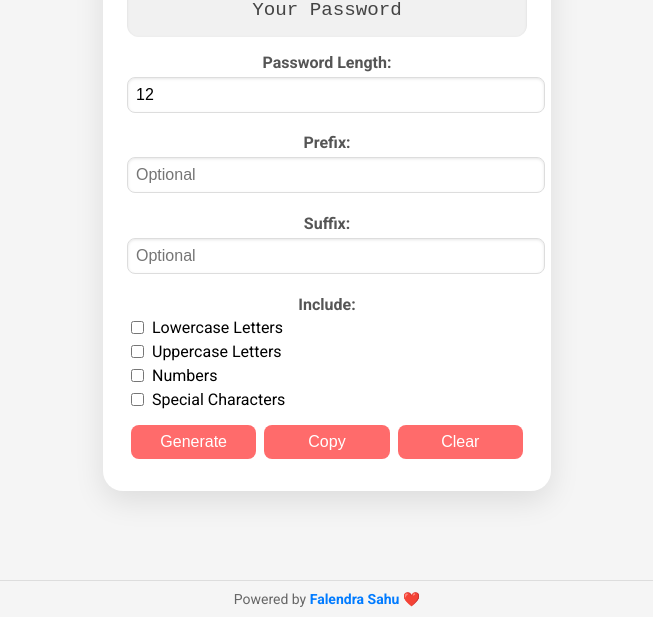
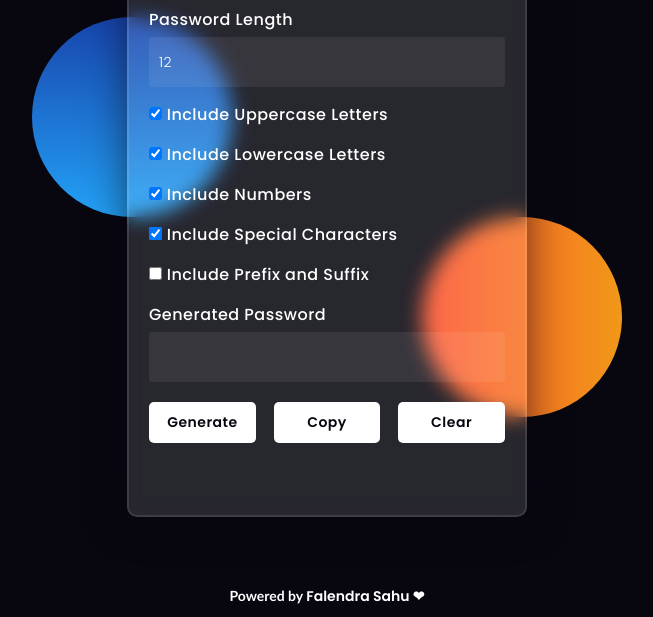
Before and after one commit to falendra-sahu/Password-Generator, a plain HTML site: page index.html in a window 1280 px wide. Shown: the part 183-800 px from the top of the page, without its empty margins (313-966 px from the left). Drawn offline with Linux system fonts and the light colour scheme.

Commit message:
Update index.html

```diff
--- a/index.html
+++ b/index.html
@@ -1,216 +1,282 @@
 <!DOCTYPE html>
 <html lang="en">
 <head>
-    <meta charset="UTF-8">
-    <meta name="viewport" content="width=device-width, initial-scale=1.0, user-scalable=no, maximum-scale=1.0">
-    <title>Custom Password Generator</title>
-    <link href="https://fonts.googleapis.com/css2?family=Roboto:wght@400;700&display=swap" rel="stylesheet">
+    <meta name="viewport" content="width=device-width, initial-scale=1.0, user-scalable=no">
+    <title>Password Generator</title>
+    <link rel="preconnect" href="https://fonts.gstatic.com">
+    <link rel="stylesheet" href="https://cdnjs.cloudflare.com/ajax/libs/font-awesome/5.15.4/css/all.min.css">
+    <link href="https://fonts.googleapis.com/css2?family=Poppins:wght@300;500;600&display=swap" rel="stylesheet">
     <style>
-        html, body {
-            height: 100%;
+        *, *:before, *:after {
+            padding: 0;
             margin: 0;
+            box-sizing: border-box;
         }
         body {
-            font-family: 'Roboto', sans-serif;
-            background: #f5f5f5;
-            display: flex;
-            flex-direction: column;
-            justify-content: center;
-            align-items: center;
-            box-sizing: border-box;
+            background-color: #080710;
+            overflow: hidden; /* Prevent scrolling */
+            touch-action: pan-y; /* Prevent zooming */
         }
-        .container {
-            background: #fff;
-            padding: 1.5rem;
-            border-radius: 20px;
-            box-shadow: 0 10px 30px rgba(0, 0, 0, 0.1);
+        .background {
+            width: 430px;
+            height: 520px;
+            position: absolute;
+            transform: translate(-50%, -50%);
+            left: 50%;
+            top: 50%;
+        }
+        .shape {
+            height: 200px;
+            width: 200px;
+            position: absolute;
+            border-radius: 50%;
+        }
+        .shape:first-child {
+            background: linear-gradient(#1845ad, #23a2f6);
+            left: -80px;
+            top: 60px;
+        }
+        .shape:last-child {
+            background: linear-gradient(to right, #ff512f, #f09819);
+            right: -80px;
+            bottom: 60px;
+        }
+        form {
+            height: 600px;
+            width: 400px;
+            background-color: rgba(255, 255, 255, 0.13);
+            position: absolute;
+            transform: translate(-50%, -50%);
+            top: 50%;
+            left: 50%;
+            border-radius: 10px;
+            backdrop-filter: blur(10px);
+            border: 2px solid rgba(255, 255, 255, 0.1);
+            box-shadow: 0 0 40px rgba(8, 7, 16, 0.6);
+            padding: 20px;
+        }
+        form * {
+            font-family: 'Poppins', sans-serif;
+            color: #ffffff;
+            letter-spacing: 0.5px;
+            outline: none;
+            border: none;
+        }
+        form h3 {
+            font-size: 32px;
+            font-weight: 500;
             text-align: center;
-            max-width: 400px;
+            margin-bottom: 20px;
+        }
+        label {
+            display: block;
+            margin-top: 15px;
+            font-size: 16px;
+            font-weight: 500;
+        }
+        input[type="text"], input[type="number"] {
+            display: block;
+            height: 50px;
             width: 100%;
-            margin-bottom: 60px; /* Space for the footer */
+            background-color: rgba(255, 255, 255, 0.07);
+            border-radius: 3px;
+            padding: 0 10px;
+            font-size: 14px;
+            font-weight: 300;
+            margin-top: 5px;
         }
-        .container h1 {
-            margin-bottom: 1rem;
-            font-size: 2rem;
-            color: #333;
-        }
-        .password-display {
-            background: #f1f1f1;
-            padding: 1rem;
-            border-radius: 12px;
-            margin-bottom: 1rem;
-            font-family: 'Courier New', Courier, monospace;
-            font-size: 1.2rem;
-            color: #444;
-            box-shadow: inset 0 1px 3px rgba(0, 0, 0, 0.1);
-        }
-        .form-group {
-            margin-bottom: 1rem;
-        }
-        .form-group label {
-            display: block;
-            margin-bottom: 0.3rem;
-            font-weight: bold;
-            color: #555;
-        }
-        .form-group input[type="number"],
-        .form-group input[type="text"] {
-            width: 100%;
-            padding: 0.5rem;
-            border-radius: 8px;
-            border: 1px solid #ddd;
-            margin-bottom: 0.3rem;
-            font-size: 1rem;
-            box-shadow: inset 0 1px 3px rgba(0, 0, 0, 0.1);
-        }
-        .form-group input[type="checkbox"] {
-            margin-right: 0.5rem;
-        }
-        .form-group div {
-            display: flex;
-            align-items: center;
-            margin-bottom: 0.3rem;
-        }
-        .buttons {
+        .button-container {
             display: flex;
             justify-content: space-between;
-            margin-top: 1rem;
+            margin-top: 20px;
         }
-        .buttons button {
-            background: #ff6b6b;
+        button {
+            width: 30%;
+            background-color: #ffffff;
+            color: #080710;
+            padding: 10px 0;
+            font-size: 14px;
+            font-weight: 600;
+            border-radius: 5px;
+            cursor: pointer;
+        }
+        .message {
             color: white;
-            border: none;
-            padding: 0.5rem;
-            border-radius: 8px;
-            cursor: pointer;
-            font-size: 1rem;
-            transition: background 0.3s;
-            flex: 1;
-            margin: 0 0.25rem;
-        }
-        .buttons button:hover {
-            background: #ff4757;
-        }
-        .feedback {
-            margin-top: 0.5rem;
-            color: green;
+            font-weight: bold;
+            text-align: center;
+            display: none;
+            margin-top: 15px;
         }
         footer {
+            position: absolute;
+            bottom: 10px;
+            width: 100%;
+            text-align: center;
             font-size: 14px;
-            color: #666;
-            text-align: center;
-            position: fixed;
-            bottom: 0;
-            width: 100%;
-            background: #f5f5f5;
-            padding: 10px 0;
-            border-top: 1px solid #ddd;
+            color: white;
+            font-weight: bold;
+            font-family: Calibri, sans-serif;
         }
-        footer a {
-            color: #007bff;
-            text-decoration: none;
+        .powered-by {
+            font-family: Calibri, sans-serif;
+        }
+        .falendra {
+            color: white;
             font-weight: bold;
+            font-family: 'Poppins', sans-serif;
         }
-        footer a:hover {
-            text-decoration: underline;
+
+        @media (max-width: 500px) {
+            .background {
+                width: 90vw;
+                height: 90vh;
+            }
+            form {
+                width: 90vw;
+                height: auto;
+                padding: 10px;
+            }
+            form h3 {
+                font-size: 24px;
+            }
+            button {
+                width: 32%;
+                font-size: 12px;
+            }
+        }
+        .prefix-suffix-container {
+            display: flex;
+            justify-content: space-between;
+            align-items: center;
+            margin-top: 15px;
+        }
+        .prefix-suffix-container input {
+            width: 48%; /* Adjusts width for both fields */
         }
     </style>
 </head>
 <body>
-    <div class="container">
-        <h1>Password Generator</h1>
-        <div class="password-display" id="passwordDisplay">Your Password</div>
-        <div class="form-group">
-            <label for="passwordLength">Password Length:</label>
-            <input type="number" id="passwordLength" min="4" max="20" value="12">
+<div class="background">
+    <div class="shape"></div>
+    <div class="shape"></div>
 </div>
-        <div class="form-group">
-            <label for="prefix">Prefix:</label>
-            <input type="text" id="prefix" placeholder="Optional">
+<form id="passwordForm">
+    <h3>Password Generator</h3>
+
+    <label for="passwordLength">Password Length</label>
+    <input type="number" id="passwordLength" value="12" min="1" max="50">
+
+    <label><input type="checkbox" id="includeUppercase" checked> Include Uppercase Letters</label>
+    <label><input type="checkbox" id="includeLowercase" checked> Include Lowercase Letters</label>
+    <label><input type="checkbox" id="includeNumbers" checked> Include Numbers</label>
+    <label><input type="checkbox" id="includeSpecials" checked> Include Special Characters</label>
+
+    <label><input type="checkbox" id="includePrefixSuffix"> Include Prefix and Suffix</label>
+
+    <div class="prefix-suffix-container" id="prefixSuffixContainer" style="display: none;">
+        <input type="text" id="prefixInput" placeholder="Prefix">
+        <input type="text" id="suffixInput" placeholder="Suffix">
     </div>
-        <div class="form-group">
-            <label for="suffix">Suffix:</label>
-            <input type="text" id="suffix" placeholder="Optional">
+
+    <label for="passwordOutput">Generated Password</label>
+    <input type="text" id="passwordOutput" readonly>
+
+    <div class="button-container">
+        <button type="button" id="generateButton">Generate</button>
+        <button type="button" id="copyButton">Copy</button>
+        <button type="button" id="clearButton">Clear</button>
     </div>
-        <div class="form-group">
-            <label>Include:</label>
-            <div>
-                <input type="checkbox" id="includeLowercase"> Lowercase Letters
-            </div>
-            <div>
-                <input type="checkbox" id="includeUppercase"> Uppercase Letters
-            </div>
-            <div>
-                <input type="checkbox" id="includeNumbers"> Numbers
-            </div>
-            <div>
-                <input type="checkbox" id="includeSymbols"> Special Characters
-            </div>
-        </div>
-        <div class="buttons">
-            <button onclick="generatePassword()">Generate</button>
-            <button onclick="copyPassword()">Copy</button>
-            <button onclick="clearFields()">Clear</button>
-        </div>
-        <div class="feedback" id="feedback"></div>
-    </div>
+
+    <div class="message" id="message"></div>
+</form>
+
 <footer>
-        Powered by <a href="#">Falendra Sahu ❤️</a>
+    <div class="powered-by">Powered by <span class="falendra">Falendra Sahu ❤︎</span></div>
 </footer>
 
 <script>
-        function generatePassword() {
-            const length = document.getElementById('passwordLength').value;
-            const prefix = document.getElementById('prefix').value;
-            const suffix = document.getElementById('suffix').value;
+    const generateButton = document.getElementById('generateButton');
+    const copyButton = document.getElementById('copyButton');
+    const clearButton = document.getElementById('clearButton');
+    const passwordOutput = document.getElementById('passwordOutput');
+    const messageElement = document.getElementById('message');
+    const includePrefixSuffix = document.getElementById('includePrefixSuffix');
+    const prefixSuffixContainer = document.getElementById('prefixSuffixContainer');
+    const prefixInput = document.getElementById('prefixInput');
+    const suffixInput = document.getElementById('suffixInput');
+
+    includePrefixSuffix.addEventListener('change', function() {
+        prefixSuffixContainer.style.display = includePrefixSuffix.checked ? 'flex' : 'none';
+    });
+
+    generateButton.addEventListener('click', function() {
+        const length = +document.getElementById('passwordLength').value;
+        const includeUppercase = document.getElementById('includeUppercase').checked;
         const includeLowercase = document.getElementById('includeLowercase').checked;
-            const includeUppercase = document.getElementById('includeUppercase').checked;
         const includeNumbers = document.getElementById('includeNumbers').checked;
-            const includeSymbols = document.getElementById('includeSymbols').checked;
+        const includeSpecials = document.getElementById('includeSpecials').checked;
 
-            if (!includeLowercase && !includeUppercase && !includeNumbers && !includeSymbols) {
-                alert('Please select at least one character type.');
-                return;
+        const password = generatePassword(length, includeUppercase, includeLowercase, includeNumbers, includeSpecials);
+        let finalPassword = password;
+        if (includePrefixSuffix.checked) {
+            finalPassword = prefixInput.value + finalPassword + suffixInput.value;
         }
 
-            const lowercase = 'abcdefghijklmnopqrstuvwxyz';
-            const uppercase = 'ABCDEFGHIJKLMNOPQRSTUVWXYZ';
-            const numbers = '0123456789';
-            const symbols = '!@#$%^&*()_+-=[]{}|;:,.<>?';
-            let allChars = '';
-            if (includeLowercase) allChars += lowercase;
-            if (includeUppercase) allChars += uppercase;
-            if (includeNumbers) allChars += numbers;
-            if (includeSymbols) allChars += symbols;
+        passwordOutput.value = finalPassword;
+    });
 
-            let password = '';
-            for (let i = 0; i < length; i++) {
-                password += allChars.charAt(Math.floor(Math.random() * allChars.length));
-            }
-
-            document.getElementById('passwordDisplay').innerText = prefix + password + suffix;
-        }
-
-        function copyPassword() {
-            const password = document.getElementById('passwordDisplay').innerText;
-            navigator.clipboard.writeText(password).then(() => {
-                document.getElementById('feedback').innerText = 'Password copied to clipboard!';
+    copyButton.addEventListener('click', function() {
+        if (passwordOutput.value === '') {
+            messageElement.textContent = 'Please generate a password first!';
+            messageElement.style.display = 'block';
             setTimeout(() => {
-                    document.getElementById('feedback').innerText = '';
-                }, 2000);
+                messageElement.style.display = 'none';
+            }, 1000);
+        } else {
+            navigator.clipboard.writeText(passwordOutput.value).then(() => {
+                messageElement.textContent = 'Password copied to clipboard!';
+                messageElement.style.display = 'block';
+                setTimeout(() => {
+                    messageElement.style.display = 'none';
+                }, 1000);
             });
         }
+    });
 
-        function clearFields() {
-            document.getElementById('passwordLength').value = '12';
-            document.getElementById('prefix').value = '';
-            document.getElementById('suffix').value = '';
-            document.getElementById('includeLowercase').checked = false;
-            document.getElementById('includeUppercase').checked = false;
-            document.getElementById('includeNumbers').checked = false;
-            document.getElementById('includeSymbols').checked = false;
-            document.getElementById('passwordDisplay').innerText = 'Your Password';
-            document.getElementById('feedback').innerText = '';
+    clearButton.addEventListener('click', function() {
+        passwordOutput.value = '';
+        messageElement.textContent = '';
+        messageElement.style.display = 'none';
+        document.getElementById('passwordLength').value = 12; // Reset password length to default
+        document.getElementById('includeUppercase').checked = true; // Reset checkboxes
+        document.getElementById('includeLowercase').checked = true;
+        document.getElementById('includeNumbers').checked = true;
+        document.getElementById('includeSpecials').checked = true;
+        prefixInput.value = ''; // Reset prefix
+        suffixInput.value = ''; // Reset suffix
+        prefixSuffixContainer.style.display = 'none'; // Hide prefix/suffix input
+        includePrefixSuffix.checked = false; // Uncheck the include prefix/suffix checkbox
+    });
+
+    function generatePassword(length, includeUppercase, includeLowercase, includeNumbers, includeSpecials) {
+        const upperChars = 'ABCDEFGHIJKLMNOPQRSTUVWXYZ';
+        const lowerChars = 'abcdefghijklmnopqrstuvwxyz';
+        const numberChars = '0123456789';
+        const specialChars = '!@#$%^&*()_+';
+
+        let characters = '';
+        if (includeUppercase) characters += upperChars;
+        if (includeLowercase) characters += lowerChars;
+        if (includeNumbers) characters += numberChars;
+        if (includeSpecials) characters += specialChars;
+
+        if (characters.length === 0) return '';
+
+        let result = '';
+        for (let i = 0; i < length; i++) {
+            result += characters.charAt(Math.floor(Math.random() * characters.length));
+        }
+        return result;
     }
 </script>
 </body>
```
Lines whose indentation alone changed are shown as unchanged.
